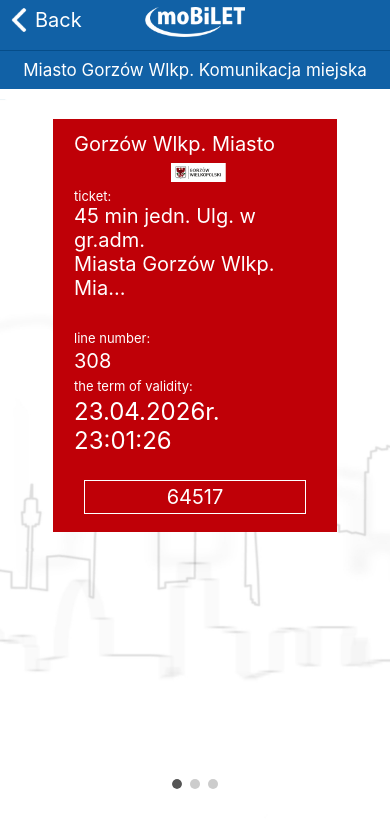
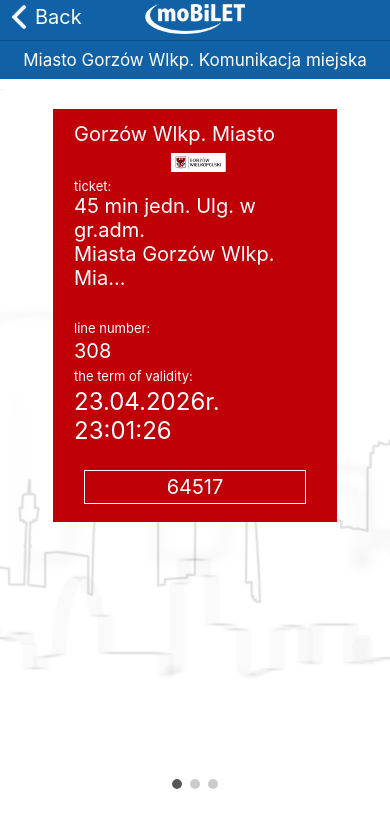
Before and after one commit to mjdms/moBiLET, a React Native app: screen / in a window 390 px wide. Shown: the top 828 px of the page. Built offline with nearby package versions, Linux system fonts and the light colour scheme.

Commit message:
Update App.js

```diff
--- a/App.js
+++ b/App.js
@@ -390,14 +390,14 @@
     fontSize: 13
   },
   header: {
-    height: Platform.OS === 'ios' ? 94 : 50,
+    height: Platform.OS === 'ios' ? 94 : 40,
     paddingTop: Platform.OS === 'ios' ? 44 : 0,
     backgroundColor: '#1161a6',
     flexDirection: 'row',
     justifyContent: 'space-between',
     alignItems: 'center',
     paddingHorizontal: 1,
-    paddingBottom: 7,
+    paddingBottom: 3,
     zIndex: 10,
   },
   subHeader: {
```
